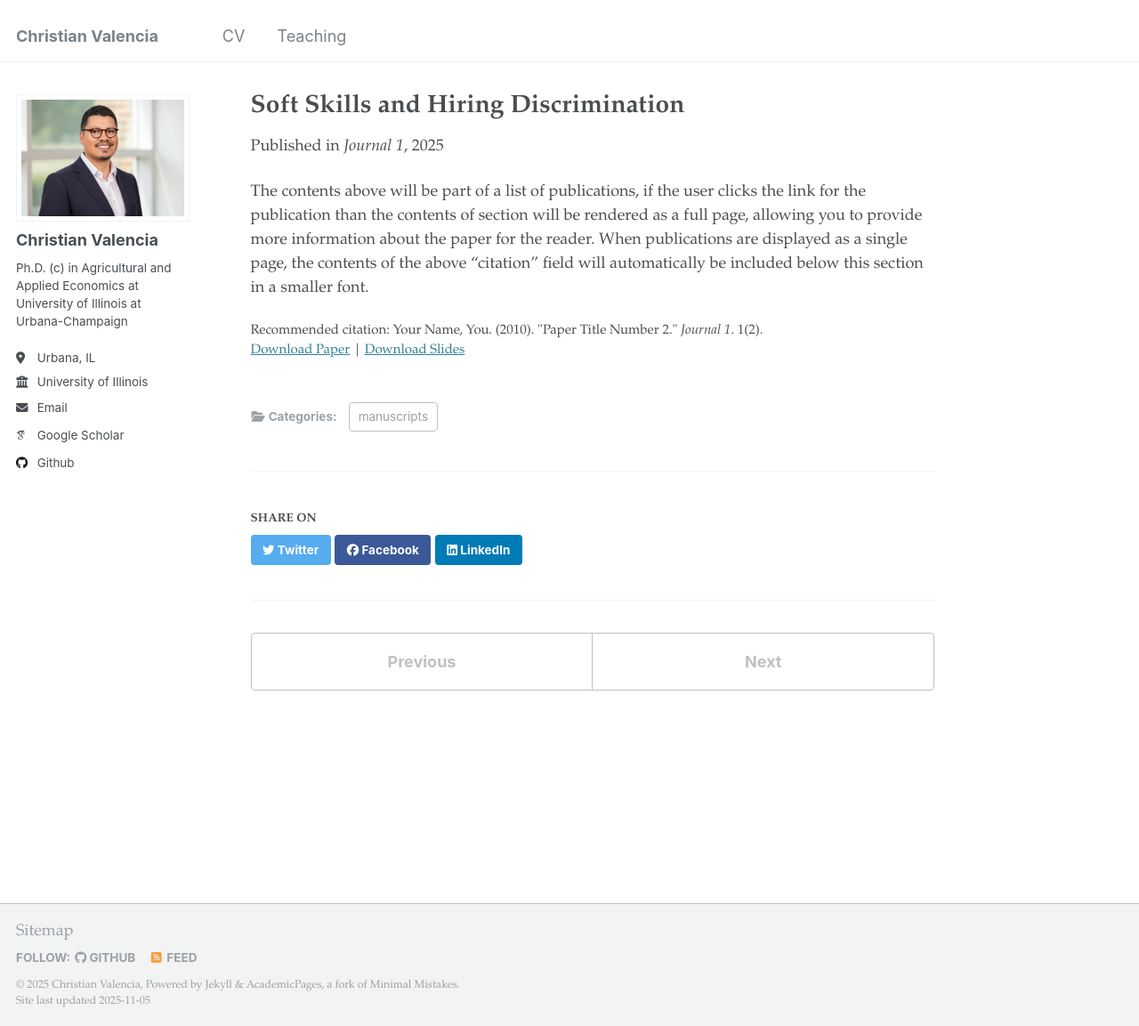
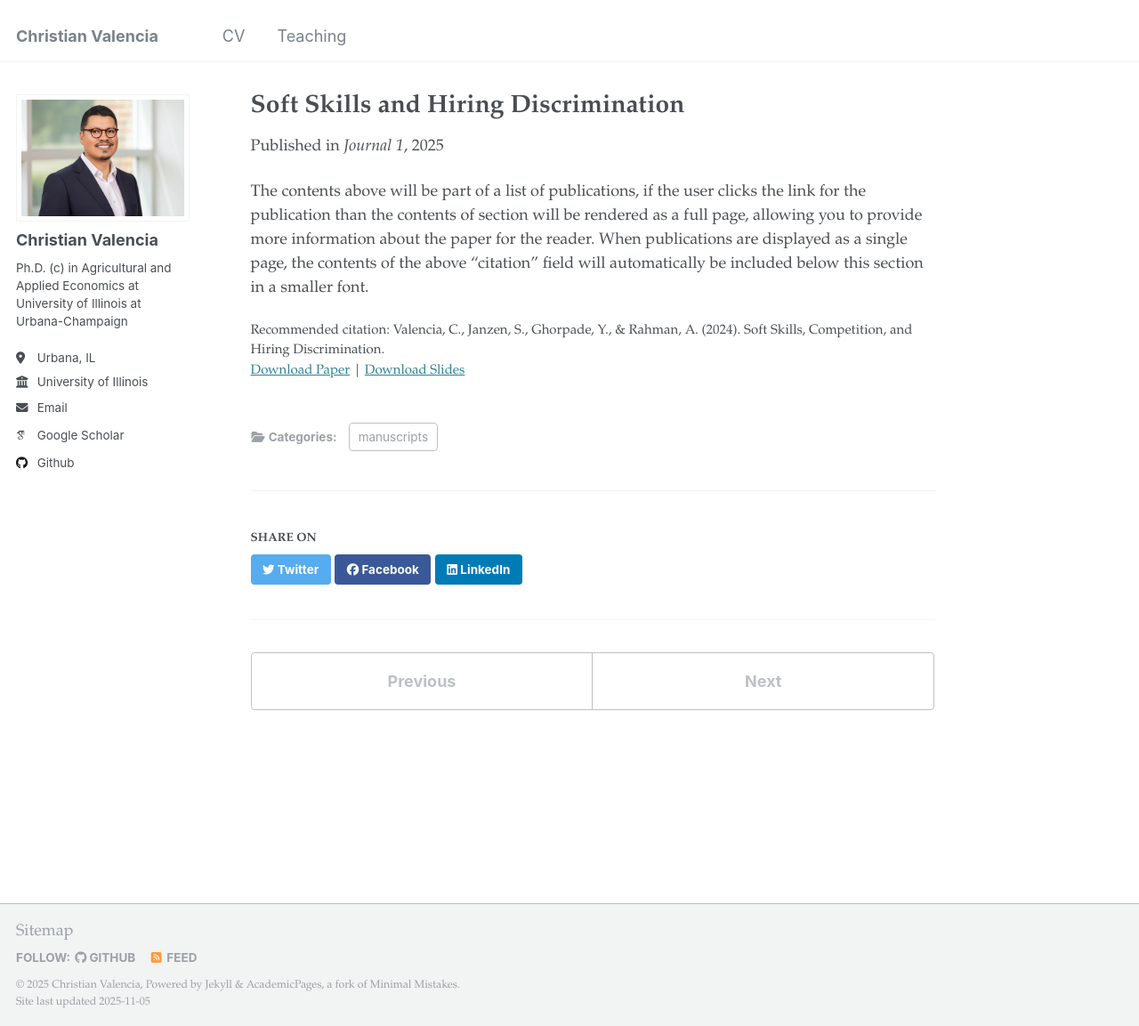
Before and after one commit to valenciac/valenciac.github.io, a Jekyll site: the page built from _publications/2010-10-01-paper-title-number-2.md, in a window 1280 px wide and 1153 px high. Shown: the whole window at 89% size. Built offline with Jekyll 4.4.1, drawn with Linux system fonts in a browser that asks for light colours; some web fonts are replaced.

Commit message:
Update 2010-10-01-paper-title-number-2.md

```diff
--- a/_publications/2010-10-01-paper-title-number-2.md
+++ b/_publications/2010-10-01-paper-title-number-2.md
@@ -7,8 +7,8 @@ excerpt: 'Hiring discrimination remains widespread in labor markets, raising que
 date: 2025-11-01
 venue: 'Journal 1'
 slidesurl: 'http://academicpages.github.io/files/slides2.pdf'
-paperurl: 'http://academicpages.github.io/files/paper2.pdf'
-citation: 'Your Name, You. (2010). &quot;Paper Title Number 2.&quot; <i>Journal 1</i>. 1(2).'
+paperurl: 'https://www.jstor.org/stable/pdf/resrep68619.pdf?acceptTC=true&coverpage=false&addFooter=false'
+citation: 'Valencia, C., Janzen, S., Ghorpade, Y., & Rahman, A. (2024). Soft Skills, Competition, and Hiring Discrimination.'
 ---
 
 The contents above will be part of a list of publications, if the user clicks the link for the publication than the contents of section will be rendered as a full page, allowing you to provide more information about the paper for the reader. When publications are displayed as a single page, the contents of the above "citation" field will automatically be included below this section in a smaller font.
```
